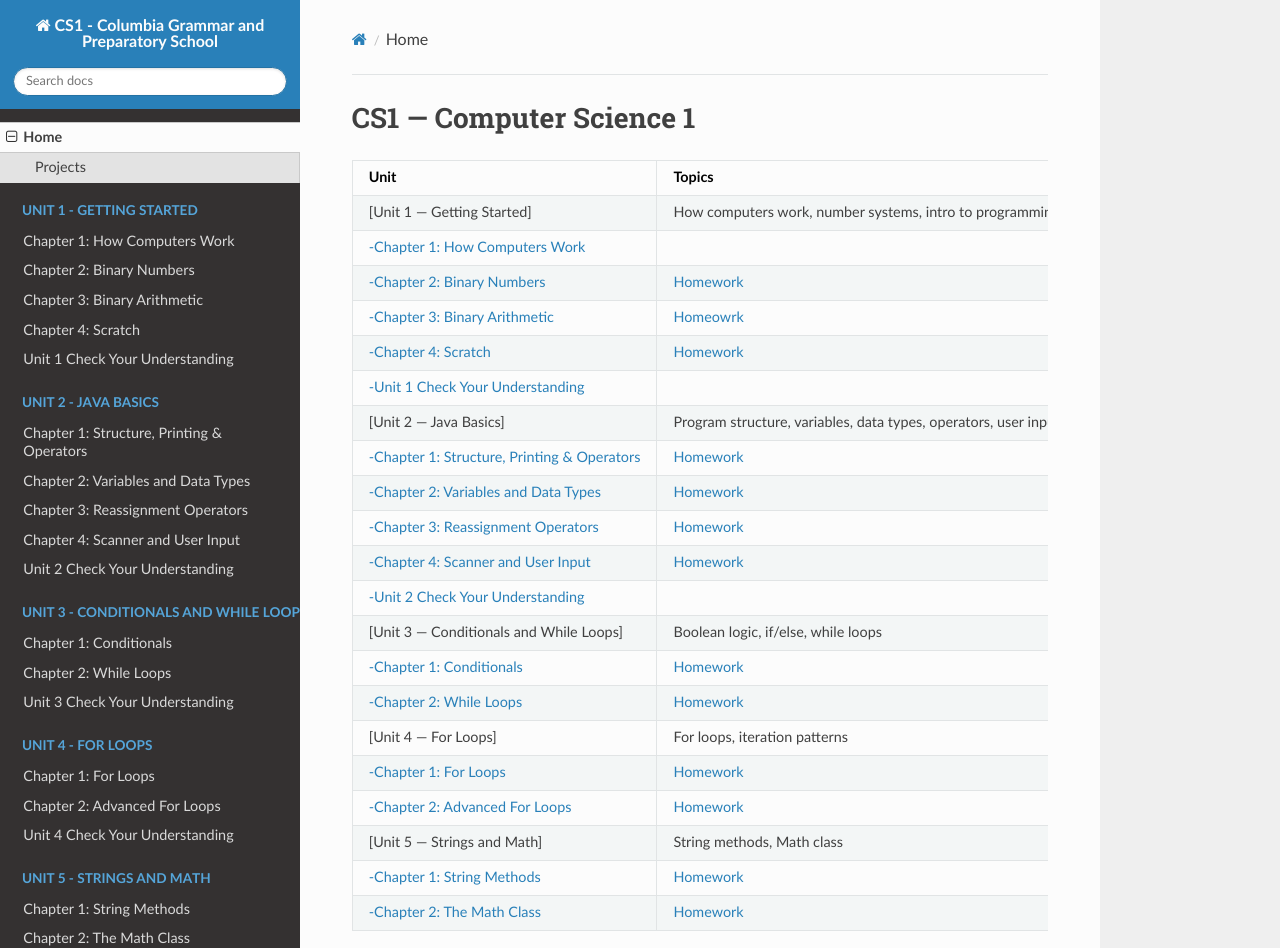
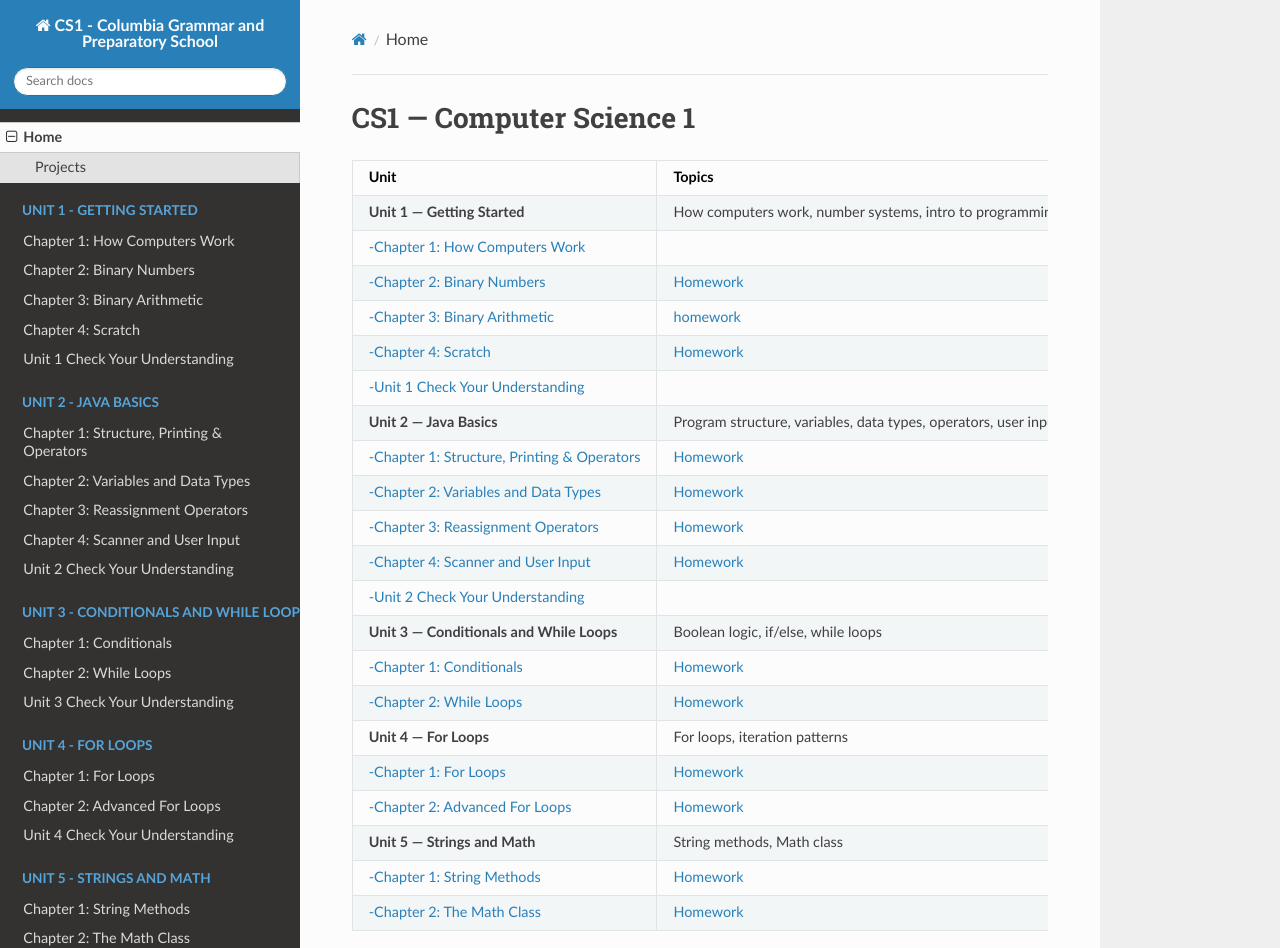
Before and after one commit to kjergens/cs1-site, an MkDocs documentation site: the page built from docs/index.md, in a window 1280 px wide and 1295 px high. Shown: the top 948 px of the window. Built offline with MkDocs 1.6.1, drawn with Linux system fonts in a browser that asks for light colours; nearby versions of some CDN libraries.

Commit message:
spelling

```diff
--- a/docs/index.md
+++ b/docs/index.md
@@ -2,27 +2,27 @@
 
 | Unit | Topics |
 |---|---|
-| [Unit 1 — Getting Started]| How computers work, number systems, intro to programming |
+| **Unit 1 — Getting Started**| How computers work, number systems, intro to programming |
 |     [    -Chapter 1: How Computers Work](unit1/notes_01_how_computers_work.md)|
 |     [    -Chapter 2: Binary Numbers](unit1/notes_02_binary_numbers.md)|[Homework](unit1/notes_02_binary_numbers.md#homework)
-|     [    -Chapter 3: Binary Arithmetic](unit1/notes_03_binary_operations.md)|[Homeowrk](unit1/notes_03_binary_operations.md#homework)
-|     [    -Chapter 4: Scratch](unit1/notes_04_scratch.md)|[Homework](unit1/notes_04_scratch.md#homeowrk)
+|     [    -Chapter 3: Binary Arithmetic](unit1/notes_03_binary_operations.md)|[homework ](unit1/notes_03_binary_operations.md#homework)
+|     [    -Chapter 4: Scratch](unit1/notes_04_scratch.md)|[Homework](unit1/notes_04_scratch.md#homework )
 |     [    -Unit 1 Check Your Understanding](unit1/unit1_check_understanding.md) |
-| [Unit 2 — Java Basics]| Program structure, variables, data types, operators, user input |
-|     [    -Chapter 1: Structure, Printing & Operators](unit2/notes_01_java_structure.md)|[Homework](unit2/notes_01_java_structure.md#homeowrk)
-|     [    -Chapter 2: Variables and Data Types](unit2/notes_02_variables.md)|[Homework](unit2/notes_02_variables.md#homeowrk)
-|     [    -Chapter 3: Reassignment Operators](unit2/notes_03_operators_reassignment.md)|[Homework](unit2/notes_03_operators_reassignment.md#homeowrk)
-|     [    -Chapter 4: Scanner and User Input](unit2/notes_04_scanner.md)|[Homework](unit2/notes_04_scanner.md#homeowrk)
+| **Unit 2 — Java Basics**| Program structure, variables, data types, operators, user input |
+|     [    -Chapter 1: Structure, Printing & Operators](unit2/notes_01_java_structure.md)|[Homework](unit2/notes_01_java_structure.md#homework )
+|     [    -Chapter 2: Variables and Data Types](unit2/notes_02_variables.md)|[Homework](unit2/notes_02_variables.md#homework )
+|     [    -Chapter 3: Reassignment Operators](unit2/notes_03_operators_reassignment.md)|[Homework](unit2/notes_03_operators_reassignment.md#homework )
+|     [    -Chapter 4: Scanner and User Input](unit2/notes_04_scanner.md)|[Homework](unit2/notes_04_scanner.md#homework )
 |     [    -Unit 2 Check Your Understanding](unit2/unit2_check_understanding.md) |
-| [Unit 3 — Conditionals and While Loops] | Boolean logic, if/else, while loops |
-|     [    -Chapter 1: Conditionals](unit3/notes_01_conditionals.md)|[Homework](unit3/notes_01_conditionals.md#homeowrk)
-|     [    -Chapter 2: While Loops](unit3/notes_02_while_loops.md)|[Homework](unit3/notes_02_while_loops.md#homeowrk)
-| [Unit 4 — For Loops] | For loops, iteration patterns |
-|     [    -Chapter 1: For Loops](unit4/notes_01_for_loops.md)|[Homework](unit4/notes_01_for_loops.md#homeowrk)
-|     [    -Chapter 2: Advanced For Loops](unit4/notes_02_advanced_for_loops.md)|[Homework](unit4/notes_02_advanced_for_loops.md#homeowrk)
-| [Unit 5 — Strings and Math]| String methods, Math class |
-|     [    -Chapter 1: String Methods](unit5/notes_01_strings.md)|[Homework](unit5/notes_01_strings.md#homeowrk)
-|     [    -Chapter 2: The Math Class](unit5/notes_02_math.md)|[Homework](unit5/notes_02_math.md#homeowrk)
+| **Unit 3 — Conditionals and While Loops** | Boolean logic, if/else, while loops |
+|     [    -Chapter 1: Conditionals](unit3/notes_01_conditionals.md)|[Homework](unit3/notes_01_conditionals.md#homework )
+|     [    -Chapter 2: While Loops](unit3/notes_02_while_loops.md)|[Homework](unit3/notes_02_while_loops.md#homework )
+| **Unit 4 — For Loops** | For loops, iteration patterns |
+|     [    -Chapter 1: For Loops](unit4/notes_01_for_loops.md)|[Homework](unit4/notes_01_for_loops.md#homework )
+|     [    -Chapter 2: Advanced For Loops](unit4/notes_02_advanced_for_loops.md)|[Homework](unit4/notes_02_advanced_for_loops.md#homework )
+| **Unit 5 — Strings and Math**| String methods, Math class |
+|     [    -Chapter 1: String Methods](unit5/notes_01_strings.md)|[Homework](unit5/notes_01_strings.md#homework )
+|     [    -Chapter 2: The Math Class](unit5/notes_02_math.md)|[Homework](unit5/notes_02_math.md#homework )
 
 ---
 
```
